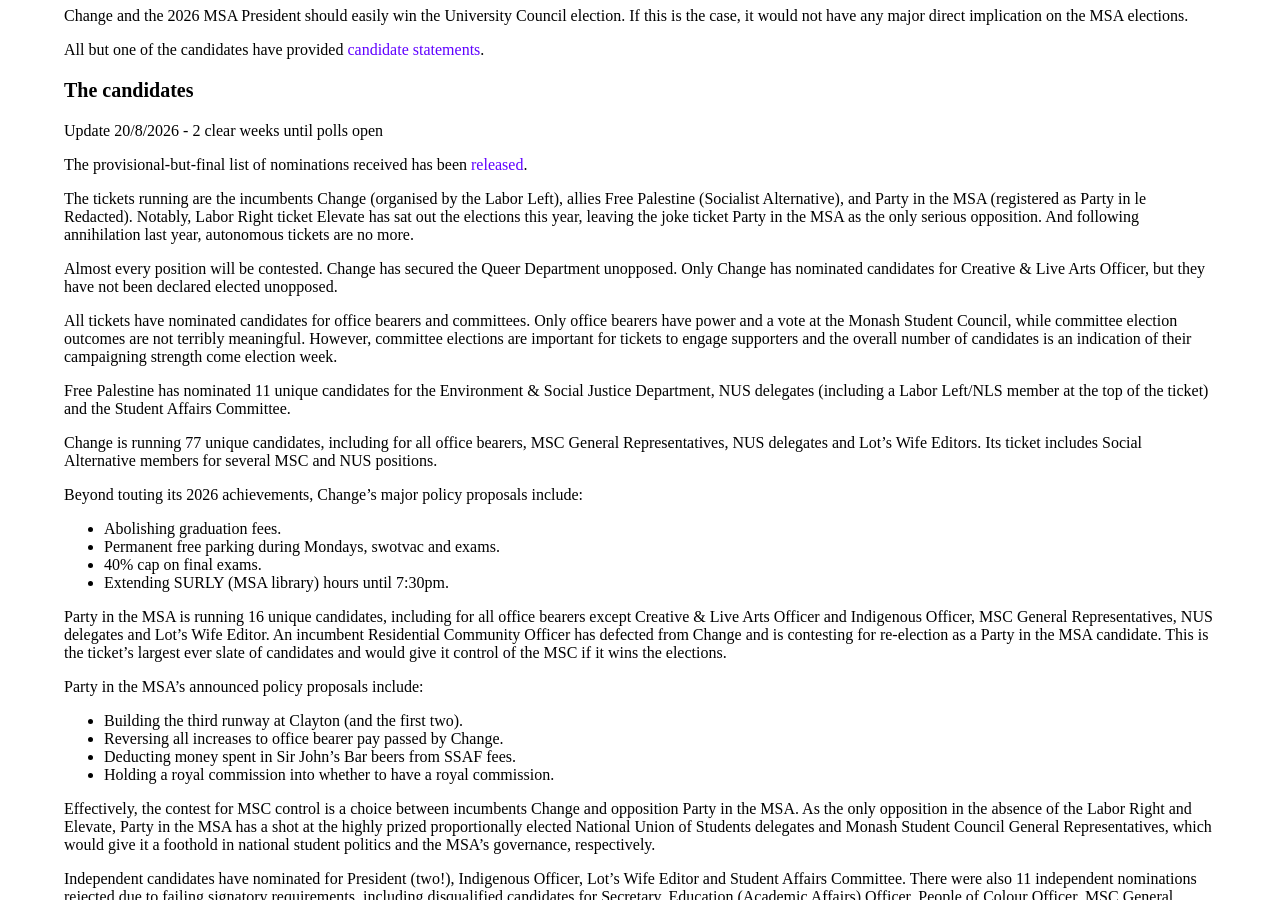
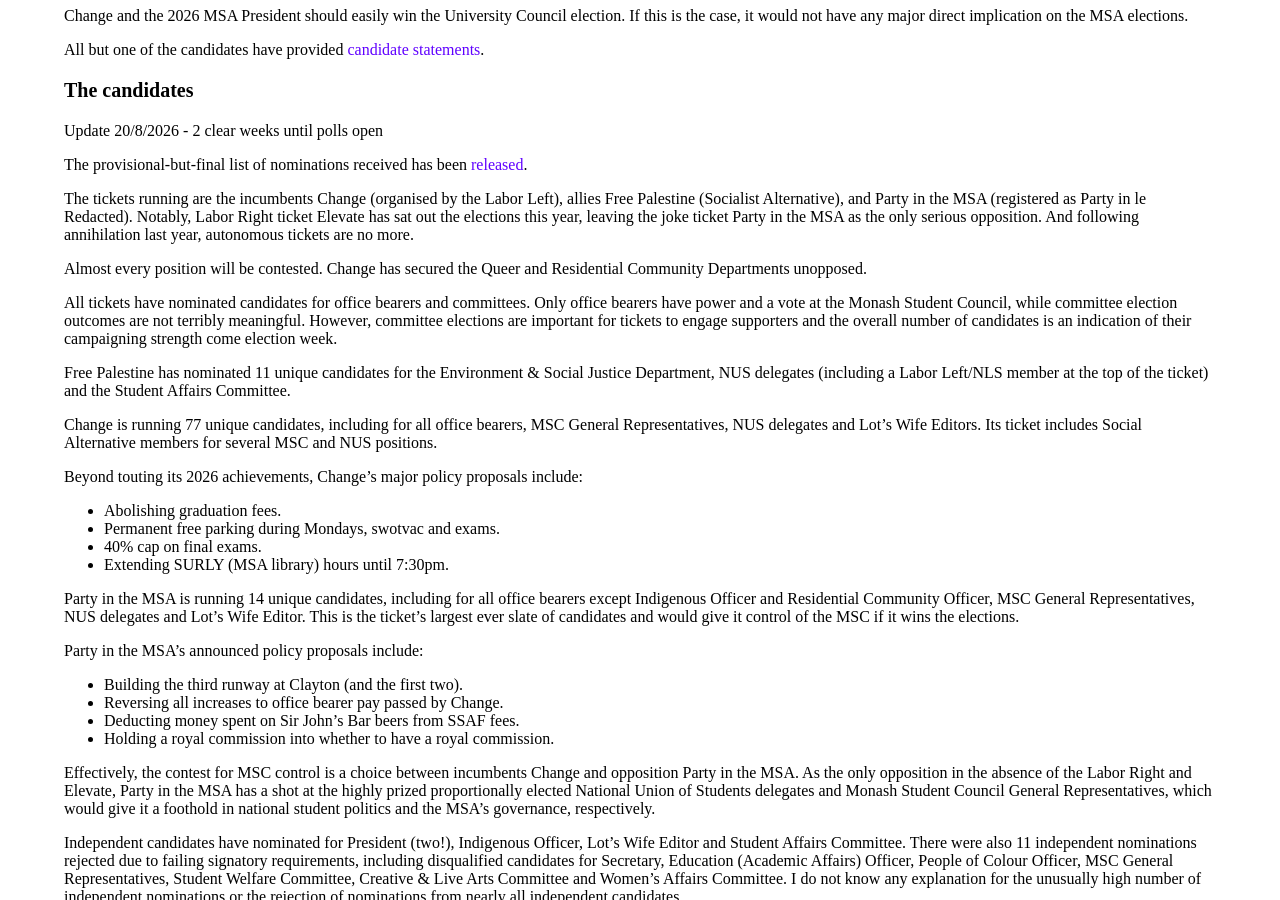
Before and after one commit to nhtnhanbn/nhtnhanbn.github.io, a Jekyll site: the page built from monash/msa26.md, in a window 1280 px wide and 900 px high, scrolled down 610 px. Built offline with Jekyll 4.4.1, drawn with Linux system fonts in a browser that asks for light colours; some of the changed text lies outside the part shown.

Commit message:
Update msa26

```diff
--- a/monash/msa26.md
+++ b/monash/msa26.md
@@ -31,11 +31,11 @@
 
 Update 20/8/2026 - 2 clear weeks until polls open
 
-The provisional-but-final list of nominations received has been [released](https://msa.monash.edu/hubfs/2026%20Provisional%20MSA%20Notice%20of%20Nominations%20Received%20and%20Positions%20Elected%20Unopposed.pdf).
+The provisional-but-final list of nominations received has been [released](https://msa.monash.edu/elections).
 
 The tickets running are the incumbents Change (organised by the Labor Left), allies Free Palestine (Socialist Alternative), and Party in the MSA (registered as Party in le Redacted). Notably, Labor Right ticket Elevate has sat out the elections this year, leaving the joke ticket Party in the MSA as the only serious opposition. And following annihilation last year, autonomous tickets are no more.
 
-Almost every position will be contested. Change has secured the Queer Department unopposed. Only Change has nominated candidates for Creative & Live Arts Officer, but they have not been declared elected unopposed.
+Almost every position will be contested. Change has secured the Queer and Residential Community Departments unopposed.
 
 All tickets have nominated candidates for office bearers and committees. Only office bearers have power and a vote at the Monash Student Council, while committee election outcomes are not terribly meaningful. However, committee elections are important for tickets to engage supporters and the overall number of candidates is an indication of their campaigning strength come election week.
 
@@ -49,12 +49,12 @@
 - 40% cap on final exams.
 - Extending SURLY (MSA library) hours until 7:30pm.
 
-Party in the MSA is running 16 unique candidates, including for all office bearers except Creative & Live Arts Officer and Indigenous Officer, MSC General Representatives, NUS delegates and Lot's Wife Editor. An incumbent Residential Community Officer has defected from Change and is contesting for re-election as a Party in the MSA candidate. This is the ticket's largest ever slate of candidates and would give it control of the MSC if it wins the elections.
+Party in the MSA is running 14 unique candidates, including for all office bearers except Indigenous Officer and Residential Community Officer, MSC General Representatives, NUS delegates and Lot's Wife Editor. This is the ticket's largest ever slate of candidates and would give it control of the MSC if it wins the elections.
 
 Party in the MSA's announced policy proposals include:
 - Building the third runway at Clayton (and the first two).
 - Reversing all increases to office bearer pay passed by Change.
-- Deducting money spent in Sir John's Bar beers from SSAF fees.
+- Deducting money spent on Sir John's Bar beers from SSAF fees.
 - Holding a royal commission into whether to have a royal commission.
 
 Effectively, the contest for MSC control is a choice between incumbents Change and opposition Party in the MSA. As the only opposition in the absence of the Labor Right and Elevate, Party in the MSA has a shot at the highly prized proportionally elected National Union of Students delegates and Monash Student Council General Representatives, which would give it a foothold in national student politics and the MSA's governance, respectively.
```
Also changed, not shown: other parts of monash/msa26.md (+1 -1 lines).
